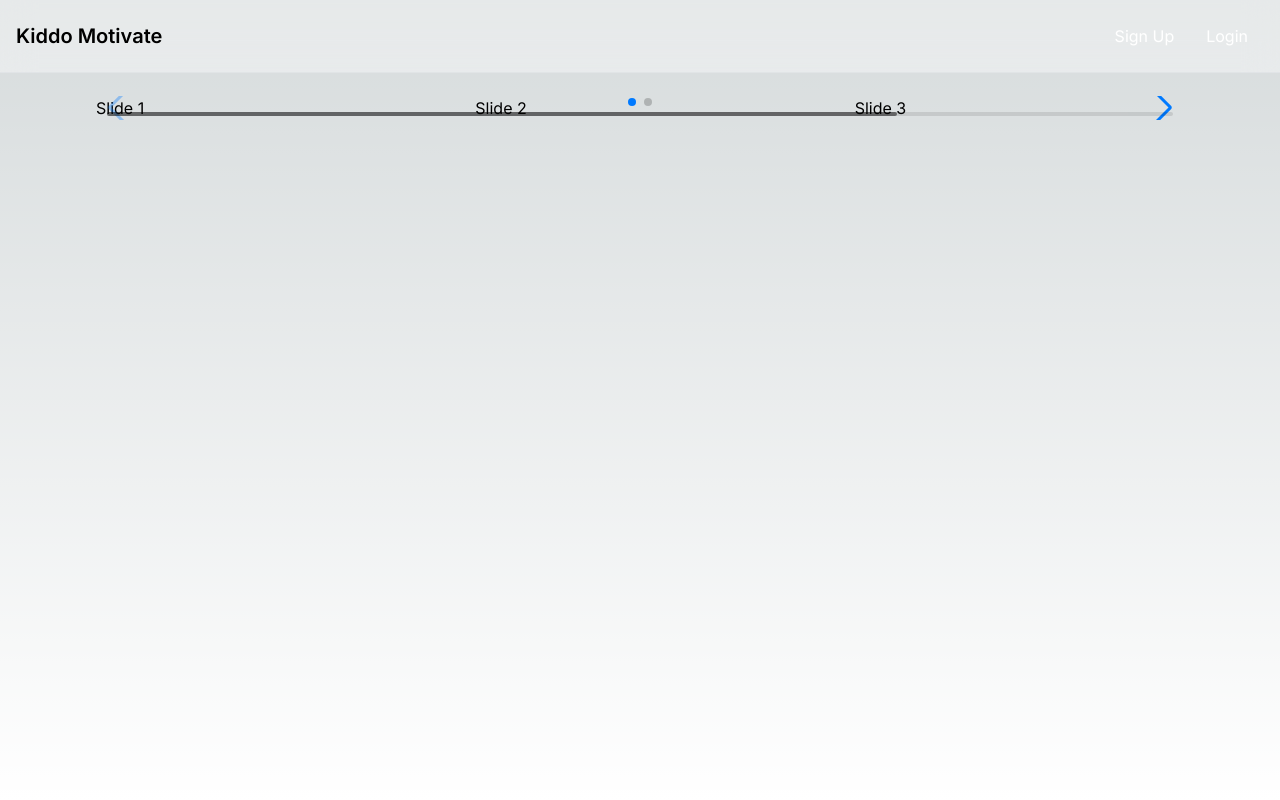
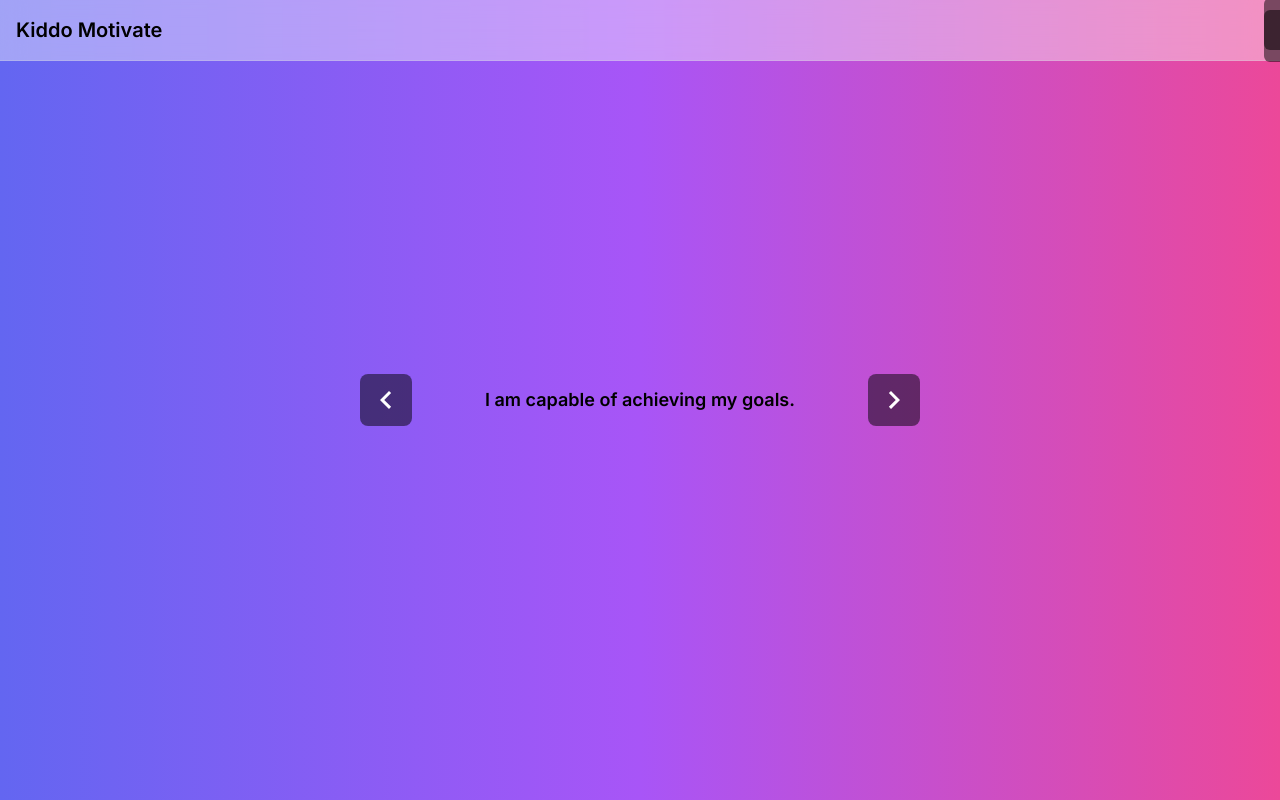
Before and after one commit to Deebee-e/KiddoMotivate, a Next.js app: page /affirrmation in a window 1280 px wide. Built offline with nearby package versions, Linux system fonts and the light colour scheme.

Commit message:
added the sider code

```diff
--- a/package.json
+++ b/package.json
@@ -9,12 +9,16 @@
     "lint": "next lint"
   },
   "dependencies": {
+    "@mdi/js": "^7.4.47",
+    "@mdi/react": "^1.6.1",
     "flowbite-react": "^0.10.1",
     "formik": "^2.4.6",
+    "ionicons": "^7.4.0",
     "next": "14.2.6",
     "react": "^18",
     "react-dom": "^18",
-    "swiper": "^11.1.14",
+    "react-slick": "^0.30.2",
+    "slick-carousel": "^1.8.1",
     "yup": "^1.4.0"
   },
   "devDependencies": {
--- a/src/app/affirrmation/page.tsx
+++ b/src/app/affirrmation/page.tsx
@@ -1,35 +1,62 @@
-"use client"
-import { Navigation, Pagination, Scrollbar, A11y } from 'swiper/modules';
+"use client";
+import React, { useState } from "react";
+import Icon from '@mdi/react';
+import { mdiChevronRight, mdiChevronLeft } from '@mdi/js';
 
-import { Swiper, SwiperSlide } from 'swiper/react';
+export default function Affirmation() {
+  // Array of custom affirmations
+  const affirmations = [
+    "I am capable of achieving my goals.",
+    "Every day is a new opportunity to grow.",
+    "I am confident in my abilities.",
+    "I am worthy of happiness and success.",
+    "Challenges help me grow stronger.",
+    "I embrace change and welcome new beginnings."
+  ];
 
-// Import Swiper styles
-import 'swiper/css';
-import 'swiper/css/navigation';
-import 'swiper/css/pagination';
-import 'swiper/css/scrollbar';
+  const [currentSlide, setCurrentSlide] = useState(0);
 
+  const nextSlide = () => {
+    setCurrentSlide((prevSlide) =>
+      prevSlide === affirmations.length - 1 ? 0 : prevSlide + 1
+    );
+  };
 
-export default function Affirrmation() {
+  const prevSlide = () => {
+    setCurrentSlide((prevSlide) =>
+      prevSlide === 0 ? affirmations.length - 1 : prevSlide - 1
+    );
+  };
+
   return (
-    <main className="min-h-screen  items-center justify-between p-24">
-
-      <Swiper
-        // install Swiper modules
-        modules={[Navigation, Pagination, Scrollbar, A11y]}
-        spaceBetween={50}
-        slidesPerView={3}
-        navigation
-        pagination={{ clickable: true }}
-        scrollbar={{ draggable: true }}
-        onSwiper={(swiper) => console.log(swiper)}
-        onSlideChange={() => console.log('slide change')}
-      >
-        <SwiperSlide>Slide 1</SwiperSlide>
-        <SwiperSlide>Slide 2</SwiperSlide>
-        <SwiperSlide>Slide 3</SwiperSlide>
-        <SwiperSlide>Slide 4</SwiperSlide>
-      </Swiper>
+    <main className="flex min-h-screen flex-col items-center justify-center   p-12 bg-gradient-to-r from-indigo-500 via-purple-500 to-pink-500">
+      <div className="relative w-full max-w-xl text-center">
+        <div className="flex items-center justify-center">
+          {affirmations.map((affirmation, index) => (
+            <div
+              key={index}
+              className={`${index === currentSlide ? "flex" : "hidden"
+                } flex justify-center items-center h-40 text-lg font-semibold text-black`}
+            >
+              <h3>{affirmation}</h3>
+            </div>
+          ))}
+        </div>
+        {/* Previous Button */}
+        <button
+          className="absolute left-2 top-1/2 transform -translate-y-1/2 bg-black bg-opacity-50 text-white p-2 rounded-lg hover:bg-opacity-70"
+          onClick={prevSlide}
+        >
+          <Icon path={mdiChevronLeft} size={1.5} />
+        </button>
+        {/* Next Button */}
+        <button
+          className="absolute right-2 top-1/2 transform -translate-y-1/2 bg-black bg-opacity-50 text-white p-2 rounded-lg hover:bg-opacity-70"
+          onClick={nextSlide}
+        >
+          <Icon path={mdiChevronRight} size={1.5} />
+        </button>
+      </div>
     </main>
-  )
+  );
 }
--- a/src/app/globals.css
+++ b/src/app/globals.css
@@ -31,3 +31,56 @@ body {
     text-wrap: balance;
   }
 }
+
+.affirmation-slider-container {
+  position: relative;
+  width: 700px;
+  margin: auto;
+  padding: 20px;
+  background-color: #f5f5f5;
+  border-radius: 10px;
+  box-shadow: 0 4px 8px rgba(0, 0, 0, 0.1);
+}
+
+.affirmation-slider {
+  display: flex;
+  overflow: hidden;
+  width: 100%;
+  height: 150px;
+  align-items: center;
+  justify-content: center;
+}
+
+.affirmation-slide {
+  min-width: 100%;
+  display: none;
+  text-align: center;
+  font-size: 1.2rem;
+  font-weight: 500;
+  padding: 10px;
+}
+
+.affirmation-slide.active {
+  display: flex;
+}
+
+button {
+  position: absolute;
+  top: 50%;
+  transform: translateY(-50%);
+  background-color: rgba(0, 0, 0, 0.5);
+  color: white;
+  border: none;
+  padding: 10px;
+  cursor: pointer;
+}
+
+button.prev {
+  left: 10px;
+  border-radius:10px;
+}
+
+button.next {
+  right: 10px;
+  border-radius:10px;
+}
```
Also changed, not shown: 1 other file (tests, documents, lock files or other folders).
